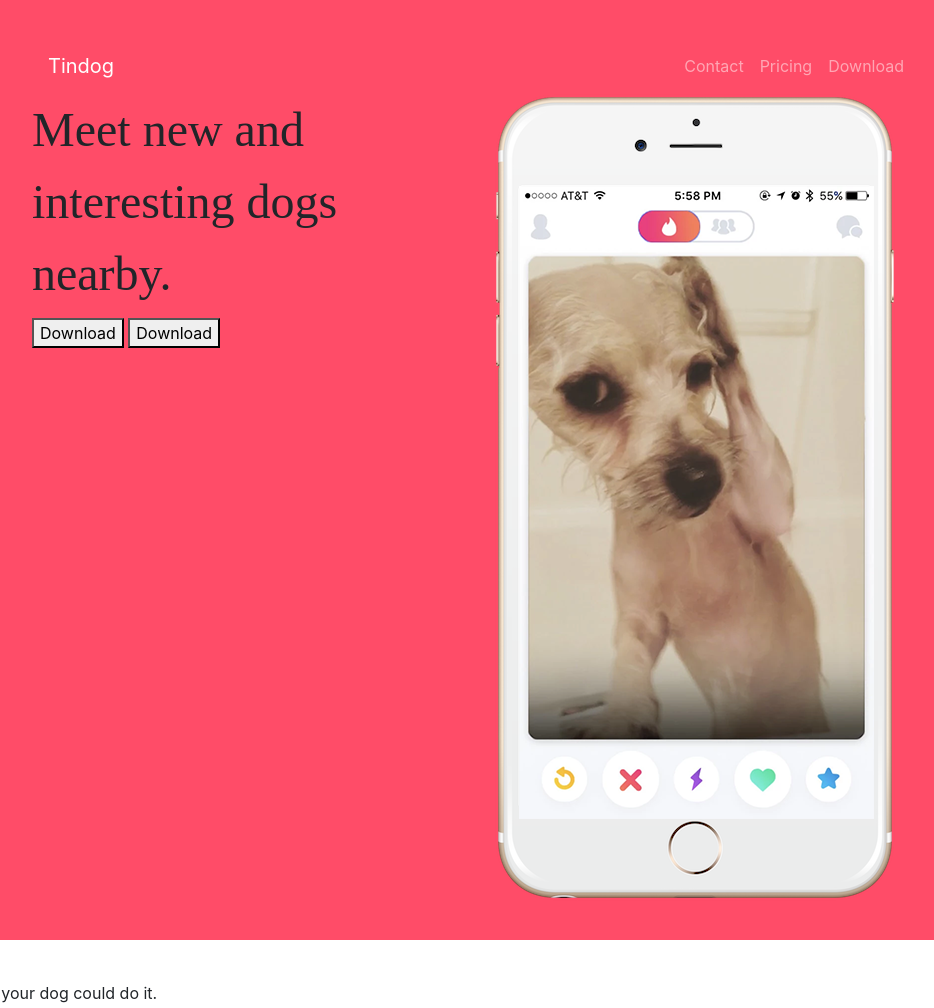
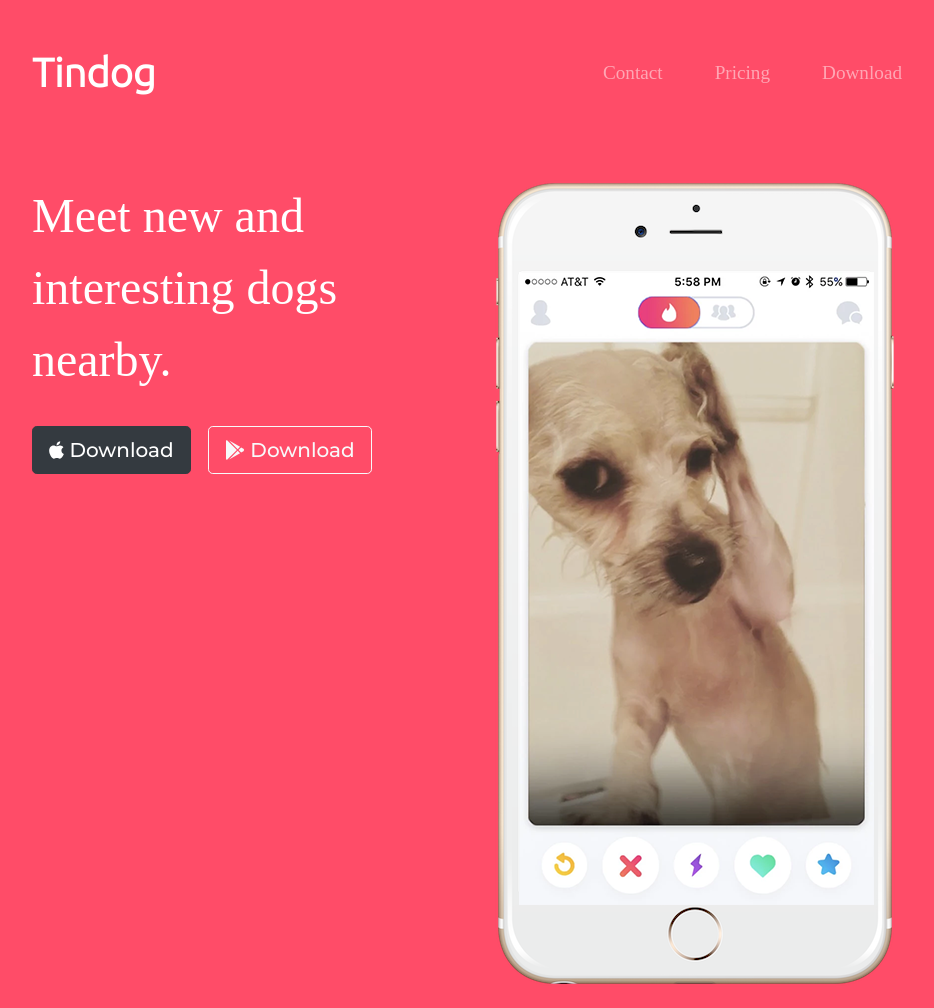
Before and after one commit to maylennunez/Bootstrap, a plain HTML site: page index.html in a window 1280 px wide. Shown: the top 1008 px of the page, without its empty margins (160-1094 px from the left). Drawn offline with nearby package versions, Linux system fonts and the light colour scheme.

Commit message:
title  and nav bar section css

```diff
--- a/css/styles.css
+++ b/css/styles.css
@@ -1,6 +1,13 @@
+body {
+  font-family: "Montserrat";
+}
+
+
 #title {
-  background-color: #ff4c68;
+background-color: #ff4c68;
+color: #fff;
 }
+
 .container-fluid{
   padding: 3% 15%;
 }
@@ -10,3 +17,29 @@ font-family: "Montserrat-black";
 font-size: 3rem;
 line-height: 1.5;
 }
+
+/* navigation bar */
+
+.navbar {
+  padding:0 0 4.5rem;
+}
+
+ .navbar-brand {
+   font-family: "Ubuntu";
+   font-size: 2.5rem;
+   font-weight: bold;
+ }
+ .nav-item {
+   padding: 0 18px;
+ }
+
+ .nav-link {
+   font-size: 1.2rem;
+   font-family: "Montserrat-light";
+ }
+
+/* Download Button */
+
+.download-button {
+  margin: 5% 3% 5% 0;
+}
--- a/index.html
+++ b/index.html
@@ -4,11 +4,21 @@
 <head>
   <meta charset="utf-8">
   <title>TinDog</title>
+
+  <!-- Google Fonts -->
   <link href="https://fonts.googleapis.com/css2?family=Montserrat:ital,wght@0,100;0,500;1,900&family=Ubuntu:wght@300&display=swap" rel="stylesheet">
+
+  <!-- CSS stylesheet -->
   <link rel="stylesheet" href="https://stackpath.bootstrapcdn.com/bootstrap/4.5.0/css/bootstrap.min.css" integrity="sha384-9aIt2nRpC12Uk9gS9baDl411NQApFmC26EwAOH8WgZl5MYYxFfc+NcPb1dKGj7Sk" crossorigin="anonymous">
   <link rel="stylesheet" href="css/styles.css">
+
+<!-- Font Awesome -->
+  <script defer src="https://use.fontawesome.com/releases/v5.0.7/js/all.js"></script>
+
+<!-- Bootstrap Scripts -->
   <script src="https://code.jquery.com/jquery-3.5.1.slim.min.js" integrity="sha384-DfXdz2htPH0lsSSs5nCTpuj/zy4C+OGpamoFVy38MVBnE+IbbVYUew+OrCXaRkfj" crossorigin="anonymous"></script>
   <script src="https://cdn.jsdelivr.net/npm/popper.js@1.16.0/dist/umd/popper.min.js" integrity="sha384-Q6E9RHvbIyZFJoft+2mJbHaEWldlvI9IOYy5n3zV9zzTtmI3UksdQRVvoxMfooAo" crossorigin="anonymous"></script>
+  <script src="https://stackpath.bootstrapcdn.com/bootstrap/4.5.0/js/bootstrap.min.js" integrity="sha384-OgVRvuATP1z7JjHLkuOU7Xw704+h835Lr+6QL9UvYjZE3Ipu6Tp75j7Bh/kR0JKI" crossorigin="anonymous"></script>
   </head>
 
 <body>
@@ -46,8 +56,8 @@
 
       <div class="col-lg-6">
         <h1>Meet new and interesting dogs nearby.</h1>
-        <button type="button">Download</button>
-        <button type="button">Download</button>
+        <button type="button" class="btn btn-dark btn-lg download-button"><i class="fab fa-apple"></i> Download</button>
+        <button type="button" class="btn btn-outline-light btn-lg download-button"><i class="fab fa-google-play"></i> Download</button>
       </div>
 
 
```
